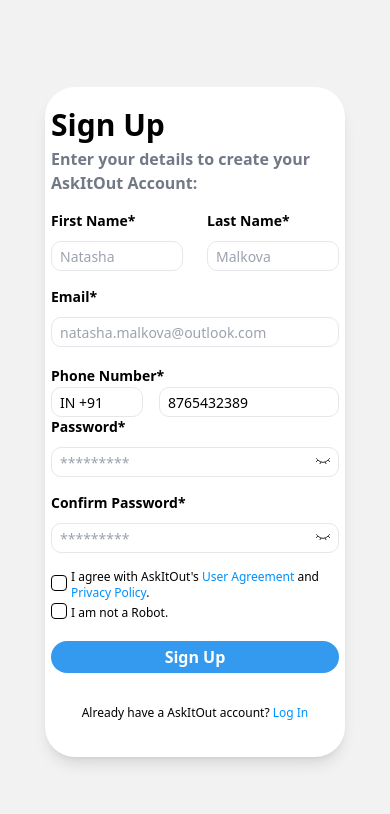
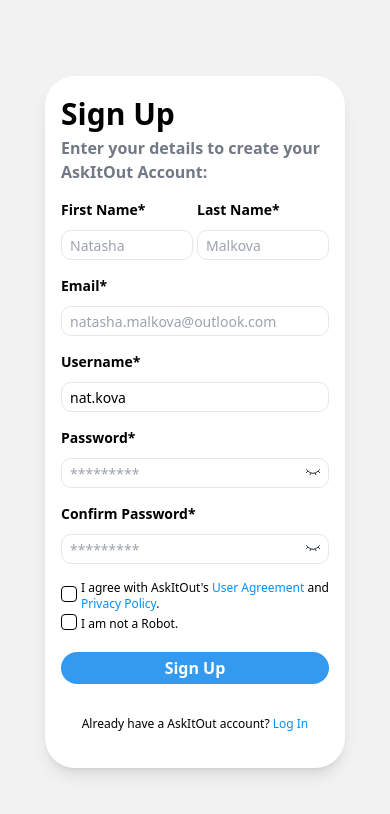
Before and after one commit to devilkiller-ag/AskItOut, a React (Create React App) app: page /signup in a window 390 px wide. Shown: the top 814 px of the page. Built offline with nearby package versions, Linux system fonts and the light colour scheme.

Commit message:
changed project structures, added initial main component, removed phone number input and added username input in sign up page

```diff
--- a/src/App.js
+++ b/src/App.js
@@ -4,7 +4,7 @@ import {
   Route,
 } from "react-router-dom";
 
-import Home from './Components/Home';
+import Main from './Components/Main';
 import Login from './Components/Login';
 import Signup from './Components/Signup';
 import Welcome1 from './Components/Welcome1';
@@ -16,7 +16,7 @@ function App() {
     <>
       <Router>
         <Routes>
-          <Route exact path='/' element={ <Home /> } />
+          <Route exact path='/' element={ <Main /> } />
           <Route exact path='/login' element={ <Login /> } />
           <Route exact path='/signup' element={ <Signup /> } />
           <Route exact path='/welcome1' element={ <Welcome1 /> } />
--- a/src/Components/Home.jsx
+++ b/src/Components/Home.jsx
@@ -1,11 +1,9 @@
-import Welcome1 from './Welcome1';
+import React from 'react'
 
-const Home = () => {
+export default function Home() {
   return (
     <div>
-      <Welcome1 />
+
     </div>
   )
 }
-
-export default Home
--- a/src/Components/Login.jsx
+++ b/src/Components/Login.jsx
@@ -16,7 +16,7 @@ export default function Login() {
             <h2 className='text-3xl font-semibold mb-1'>Log In</h2>
             <p className='text-base font-semibold mb-4 text-[#727986]'>Enter your details to log into your AskItOut Account:</p>
             <div className='flex flex-col mb-4'>
-                <label className='text-sm font-semibold mb-2.5'>Phone Number or Email*</label>
+                <label className='text-sm font-semibold mb-2.5'>Username or Email*</label>
                 <input className='border hover:border-[#0090FC] p-2 rounded-[10px] text-sm font-light h-[30px]' type="text" placeholder='natasha.malkova@outlook.com' />
             </div>
             <div className='flex flex-col mb-4 relative'>
--- /dev/null
+++ b/src/Components/Main.jsx
@@ -0,0 +1,11 @@
+import Welcome1 from './Welcome1';
+
+const Main = () => {
+  return (
+    <div>
+      <Welcome1 />
+    </div>
+  )
+}
+
+export default Main
--- a/src/Components/Signup.jsx
+++ b/src/Components/Signup.jsx
@@ -42,12 +42,9 @@ export default function Signup() {
             <input className='border hover:border-[#0090FC] p-2 rounded-[10px] text-sm font-light h-[30px]' type="email" placeholder='natasha.malkova@outlook.com' />
           </div>
 
-          <div>
-            <label htmlFor="" className='text-sm font-semibold mb-2.5'>Phone Number*</label>
-            <div className='flex'>
-              <input className='border hover:border-[#0090FC] p-2 rounded-[10px] text-sm font-light h-[30px] max-w-[92px]' type="text" defaultValue={"IN +91"}/>
-              <input className='border hover:border-[#0090FC] p-2 rounded-[10px] text-sm font-light h-[30px] max-w-[180px] sm:max-w-[300px] ml-4' type="tel" defaultValue={8765432389} pattern="[0-9]{10}" />
-            </div>
+          <div className='flex flex-col mb-4'>
+            <label htmlFor="" className='text-sm font-semibold mb-2.5'>Username*</label>
+              <input className='border hover:border-[#0090FC] p-2 rounded-[10px] text-sm font-light h-[30px]' type="text" defaultValue={"nat.kova"} pattern="" />
           </div>
 
           <div>
```
